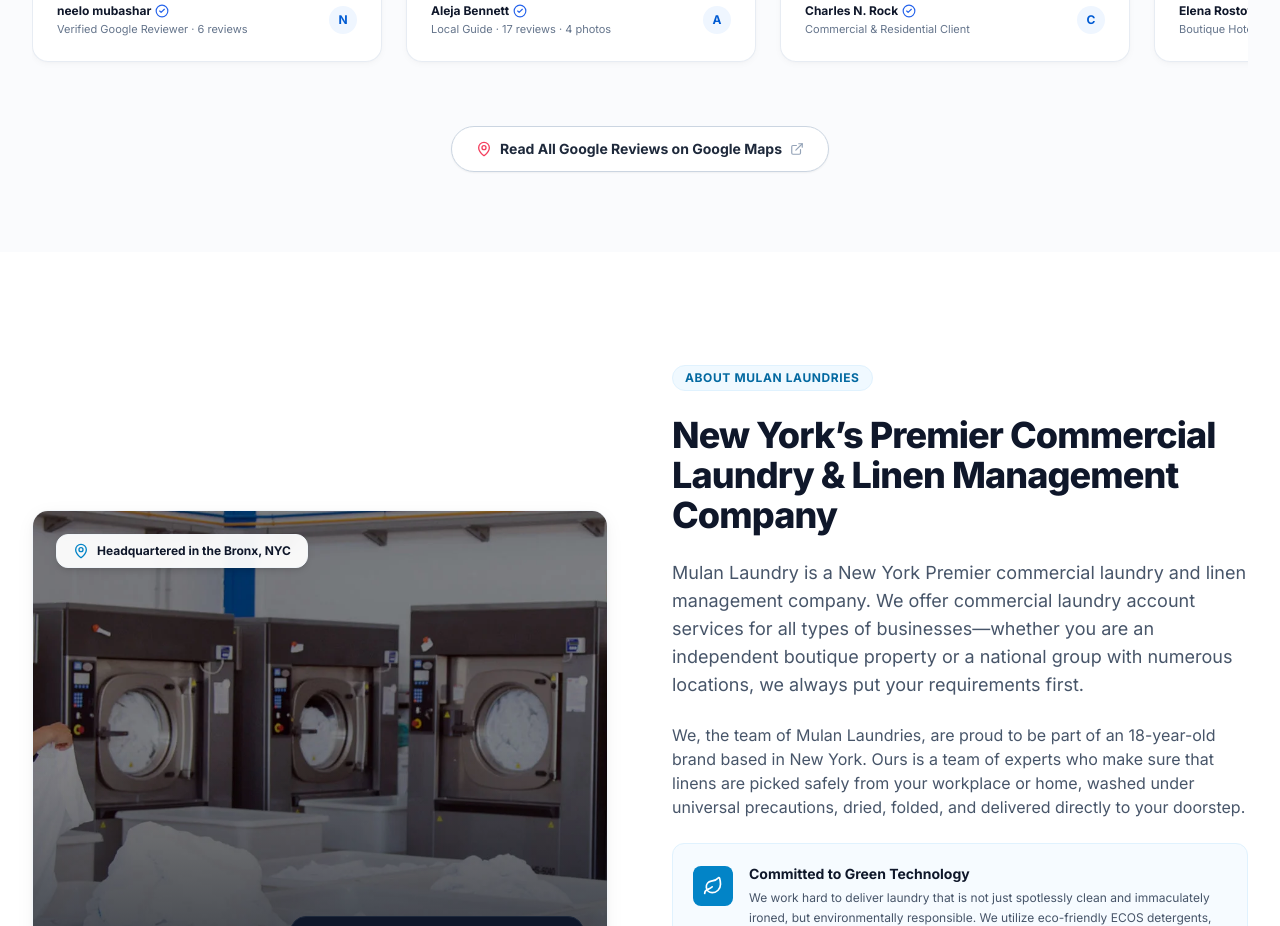
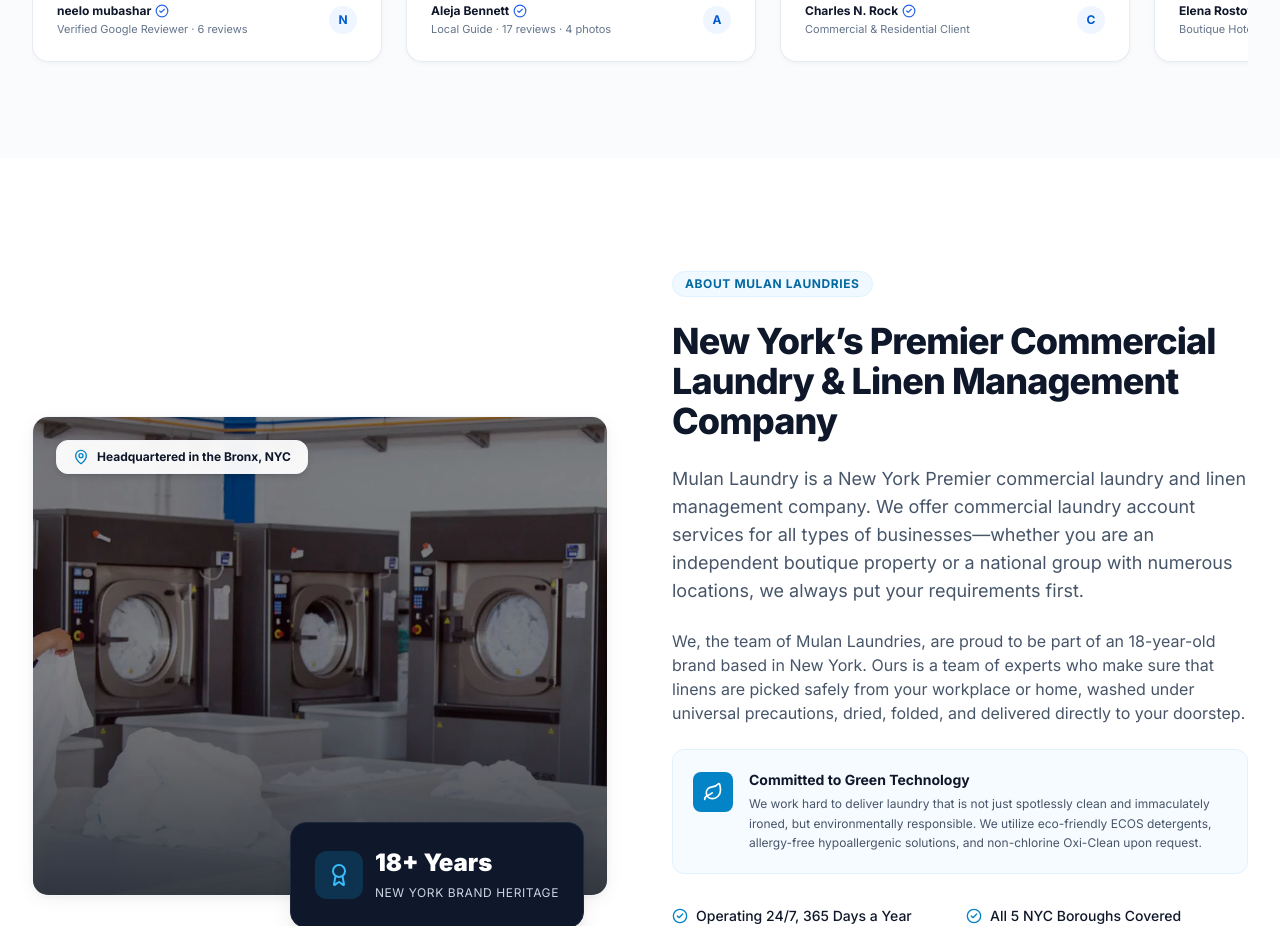
Before and after one commit to alvinmonir411/mulan-laundries, a Next.js app: page / in a window 1280 px wide. Shown: the part 3160-4086 px from the top of the page. Built offline with nearby package versions, Linux system fonts and the light colour scheme; no server answers; the database is empty.

Commit message:
fix(ui): remove google maps reviews action button

```diff
--- a/src/components/sections/TestimonialInspiration.tsx
+++ b/src/components/sections/TestimonialInspiration.tsx
@@ -3,12 +3,8 @@
 import React, { useRef, useState, useEffect } from "react";
 import {
   Star,
-  ExternalLink,
-  MapPin,
   ChevronLeft,
   ChevronRight,
-  Quote,
-  ShieldCheck,
   CheckCircle2
 } from "lucide-react";
 import { SiteTestimonial } from "@/lib/cmsTypes";
@@ -154,20 +150,6 @@ export const TestimonialInspiration: React.FC<TestimonialInspirationProps> = ({
             </div>
           ))}
         </div>
-
-        {/* Google Maps Profile Link / Action */}
-        <div className="mt-12 text-center">
-          <a
-            href={googleMapsUrl}
-            target="_blank"
-            rel="noopener noreferrer"
-            className="inline-flex items-center gap-2 px-6 py-3 rounded-full bg-white border border-slate-300 text-slate-800 font-bold text-sm shadow-sm hover:border-blue-500 hover:text-[#005BD3] hover:shadow transition-all"
-          >
-            <MapPin className="w-4 h-4 text-rose-500" />
-            <span>Read All Google Reviews on Google Maps</span>
-            <ExternalLink className="w-3.5 h-3.5 text-slate-400" />
-          </a>
-        </div>
       </div>
     </section>
   );
```
